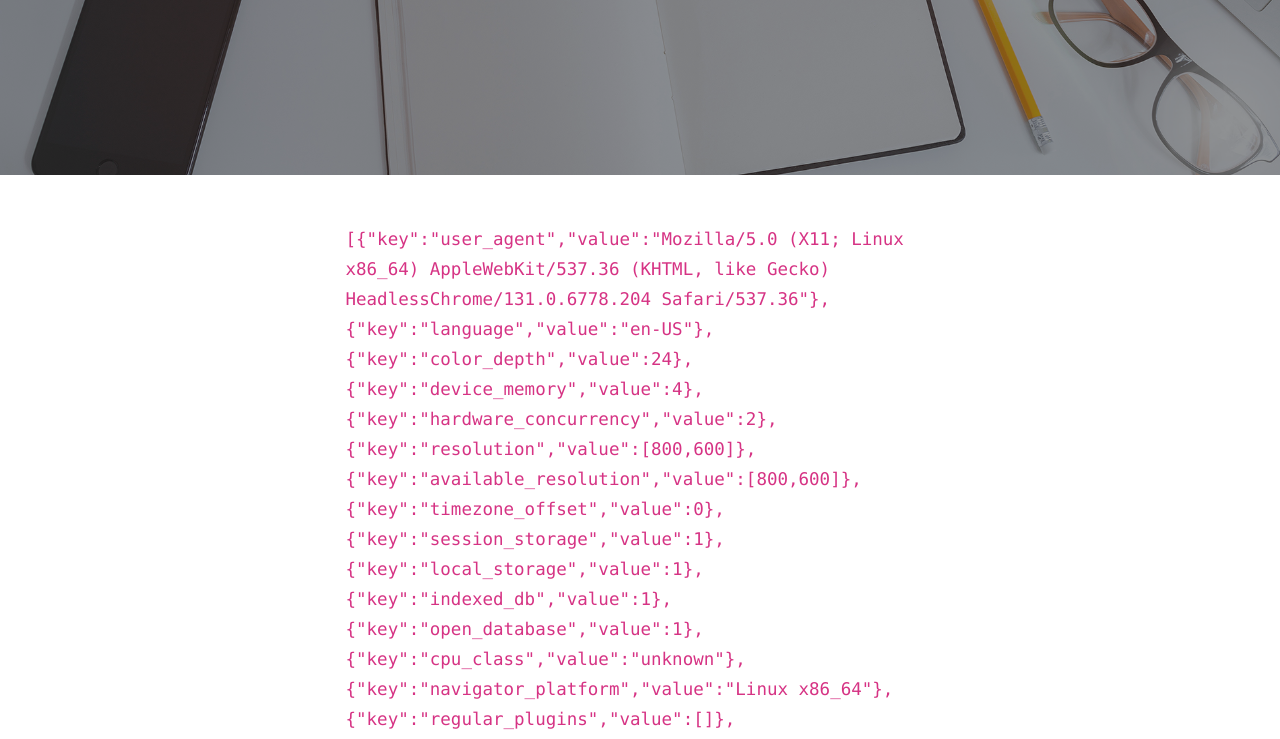
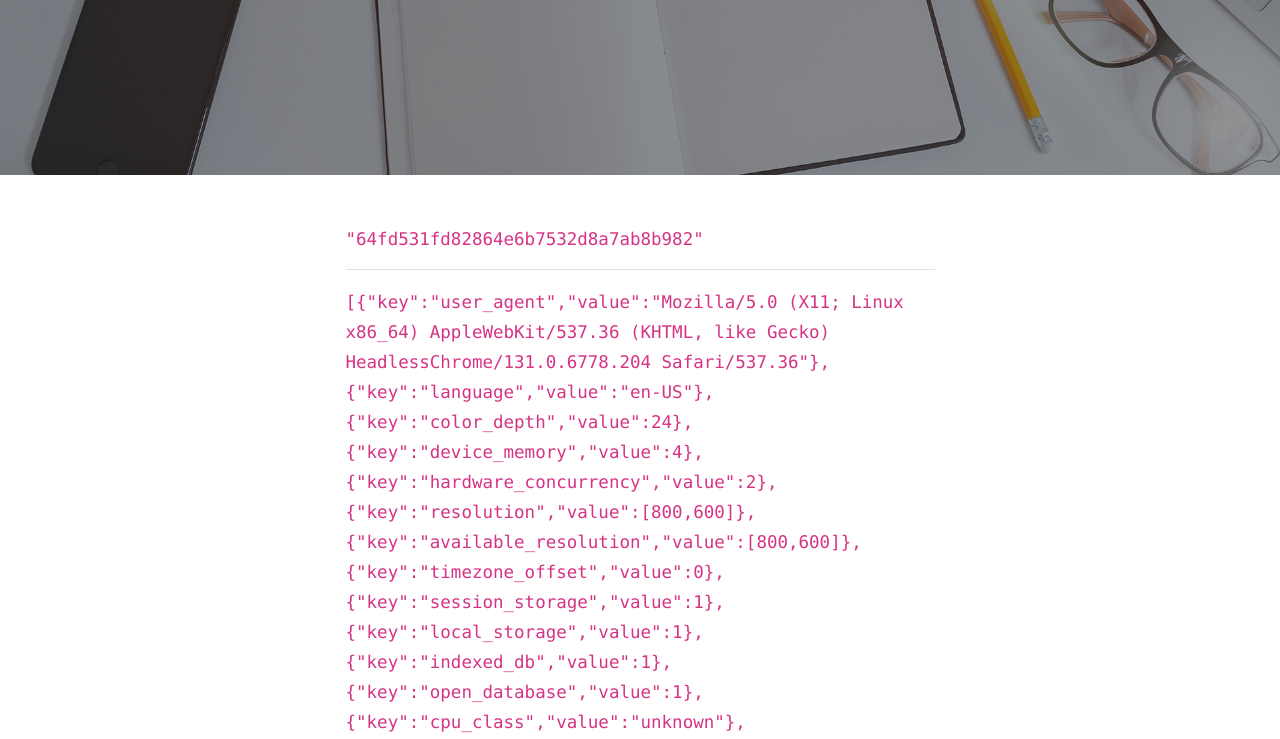
Before and after one commit to michal-lewandowski/michal-lewandowski, a plain HTML site: page index.html in a window 1280 px wide. Shown: the part 357-1096 px from the top of the page. Drawn offline with nearby package versions, Linux system fonts and the light colour scheme.

Commit message:
fingerprint

```diff
--- a/index.html
+++ b/index.html
@@ -25,7 +25,9 @@
         </script>
         <script type="text/javascript">
             new Fingerprint2().get(function(result, components) {
-                document.getElementById("chuj").innerHTML='<code>'+JSON.stringify(components)+'</code>';
+                document.getElementById("chuj").innerHTML='<code>'+JSON.stringify(result)+'</code>';
+                document.getElementById("chuj").innerHTML+='<hr>';
+                document.getElementById("chuj").innerHTML+='<code>'+JSON.stringify(components)+'</code>';
             });
         </script>
     </head>
```
